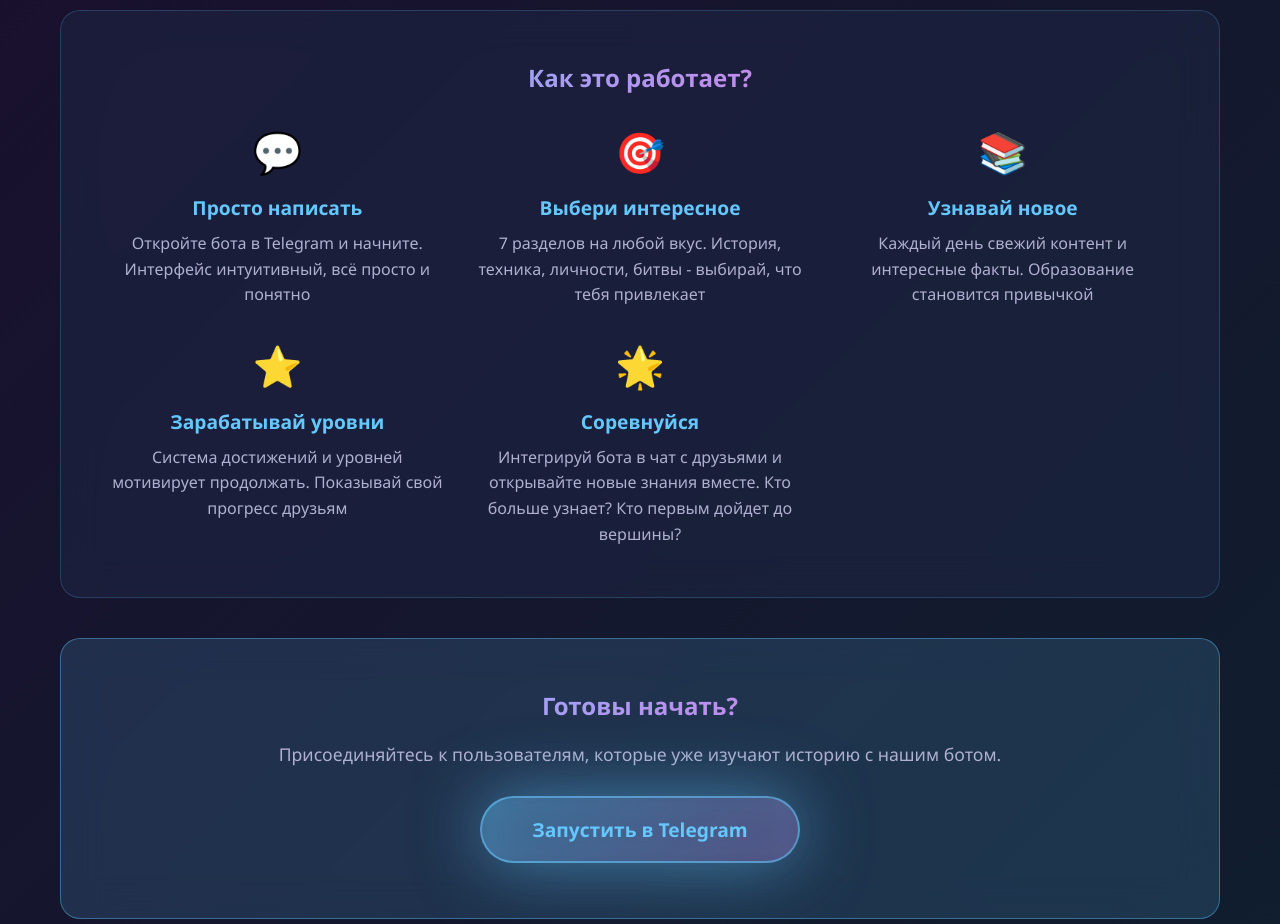
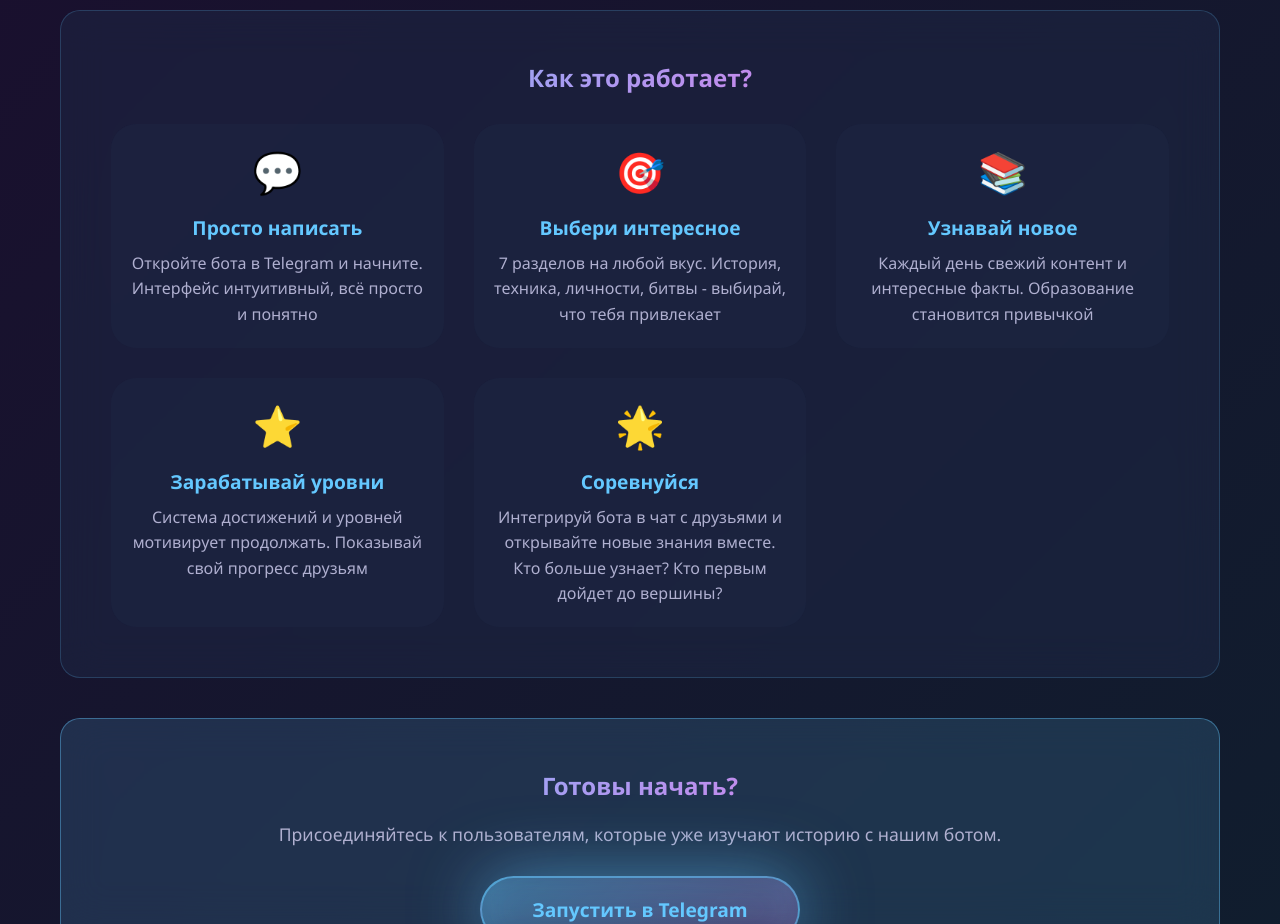
Before and after one commit to Phantomiks/His1oryOfRussia, a plain HTML site: page index.html in a window 1280 px wide. Shown: the part 2900-3824 px from the top of the page. Drawn offline with Linux system fonts and the light colour scheme.

Commit message:
Update index.html

```diff
--- a/index.html
+++ b/index.html
@@ -173,6 +173,10 @@
 
         .feature-box {
             text-align: center;
+            border-radius: 25px;
+            padding: 20px;
+            background: rgba(30, 40, 70, 0.4);
+            transition: all 0.3s;
         }
 
         .feature-icon {
```
